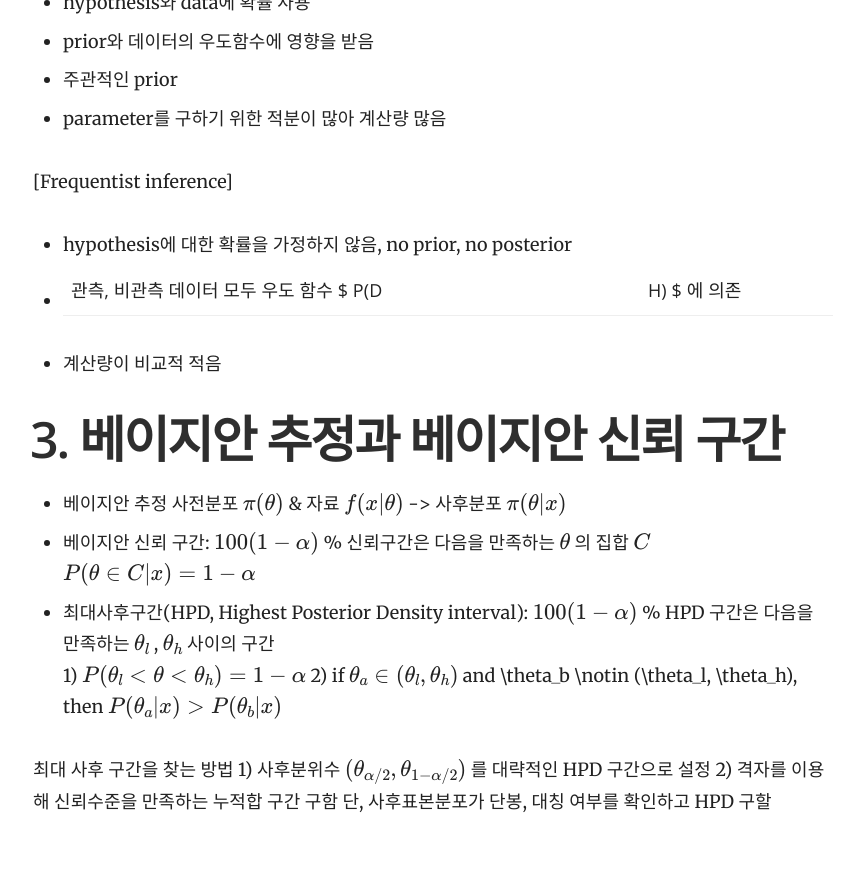
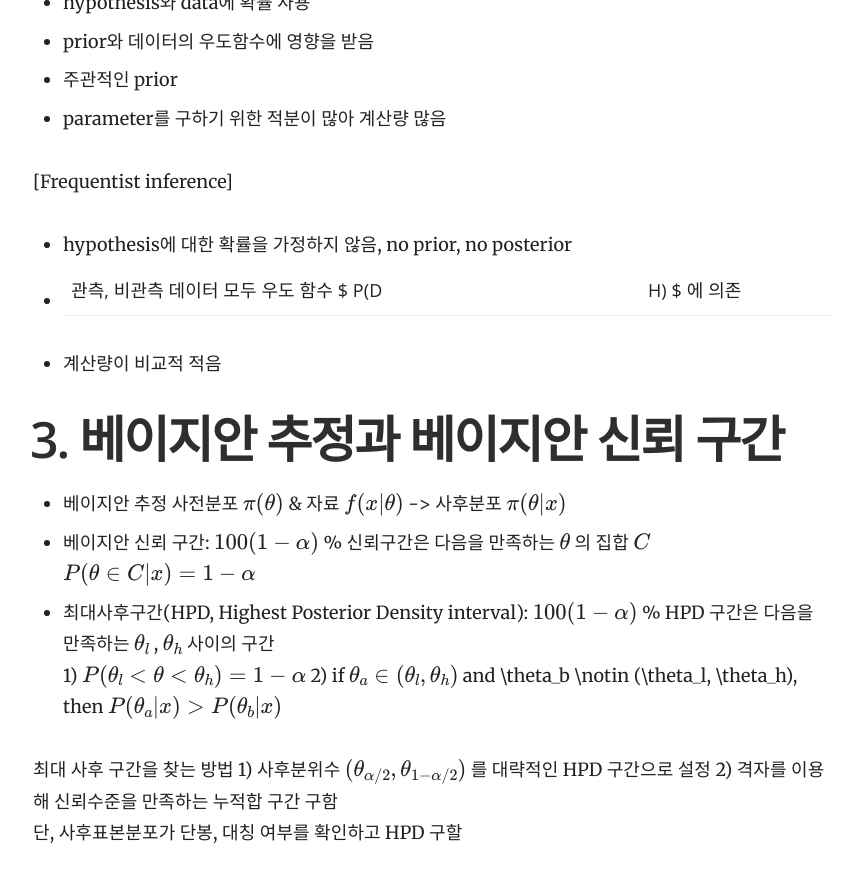
Before and after one commit to yrk3434/yrk3434.github.io, a Jekyll site: the page built from _docs/Computational Statistics/Bayesian Inference.md, in a window 1280 px wide and 900 px high, scrolled down 1528 px. Shown: the top 882 px of the window, without its empty margins (357-1221 px from the left). Built offline with Jekyll 4.4.1, drawn with Linux system fonts in a browser that asks for light colours; formulas are drawn with MathJax 3.

```diff
--- a/_docs/Computational Statistics/Bayesian Inference.md
+++ b/_docs/Computational Statistics/Bayesian Inference.md
@@ -68,5 +68,5 @@ $ P(\theta \in C | x ) = 1 - \alpha $
 
 최대 사후 구간을 찾는 방법
 1) 사후분위수 $  (\theta_{\alpha/2},\theta_{1-\alpha/2}) $ 를 대략적인 HPD 구간으로 설정
-2) 격자를 이용해 신뢰수준을 만족하는 누적합 구간 구함
+2) 격자를 이용해 신뢰수준을 만족하는 누적합 구간 구함 <br/>
 단, 사후표본분포가 단봉, 대칭 여부를 확인하고 HPD 구할
```
